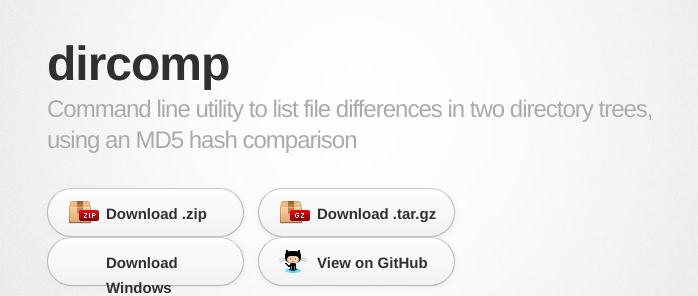
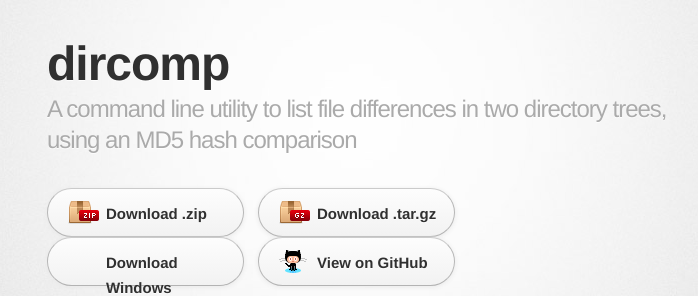
Before and after one commit to pto/dircomp, a plain HTML site: page index.html in a window 1280 px wide. Shown: the top 296 px of the page, 283-981 px from the left. Drawn offline with Linux system fonts and the light colour scheme; a web font is replaced by a local one.

Commit message:
Add indefinite article

```diff
--- a/index.html
+++ b/index.html
@@ -19,7 +19,7 @@
 
         <header>
           <h1>dircomp</h1>
-          <h2>Command line utility to list file differences in two directory trees, using an MD5 hash comparison</h2>
+          <h2>A command line utility to list file differences in two directory trees, using an MD5 hash comparison</h2>
         </header>
 
         <section id="downloads" class="clearfix">
```
